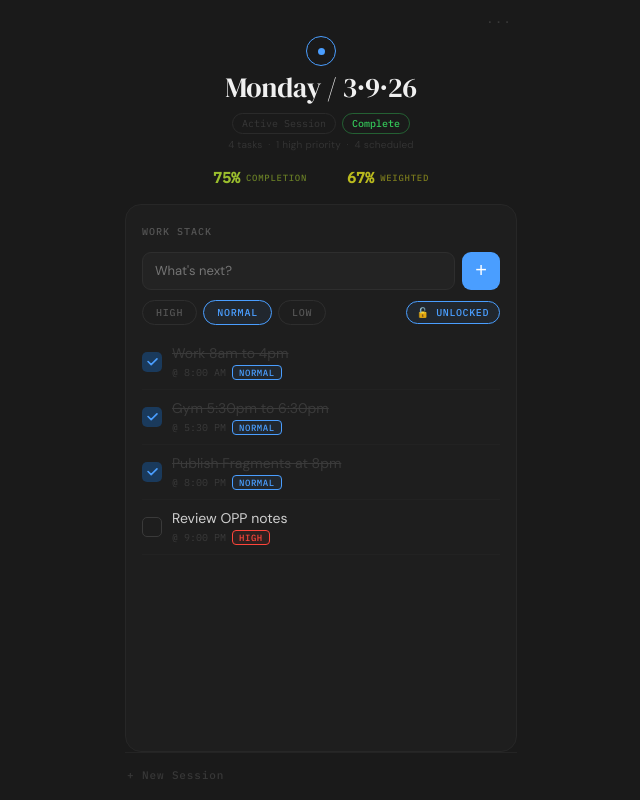
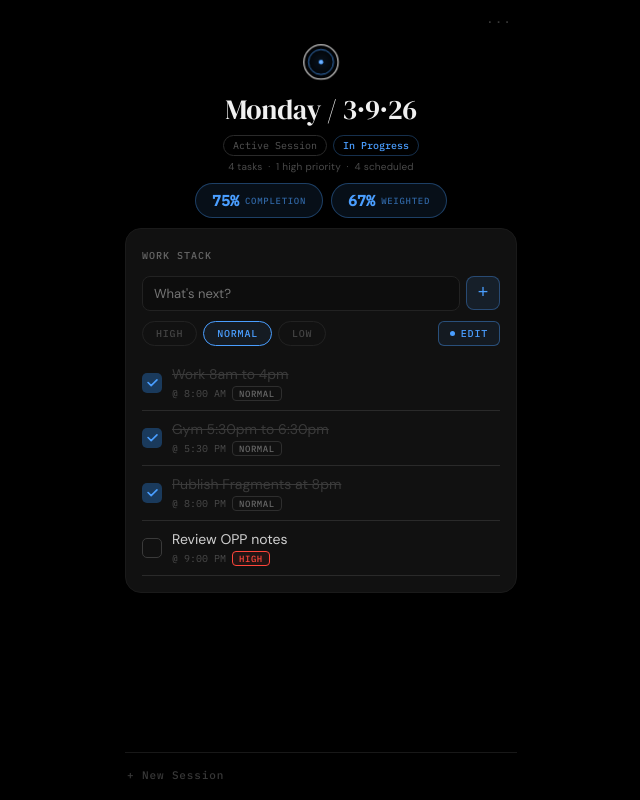
Before and after one commit to gtipjr1-create/OPP-V2, a React (Vite) app: page / in a window 1280 px wide. Shown: the whole page, without its empty margins (319-959 px from the left). Built offline with nearby package versions, Linux system fonts and the light colour scheme.

Commit message:
Polish OPP main screen layout, states, and Work Stack controls

```diff
--- a/index.html
+++ b/index.html
@@ -2,7 +2,7 @@
 <html lang="en">
   <head>
     <meta charset="UTF-8" />
-    <link rel="icon" type="image/svg+xml" href="/vite.svg" />
+    <link rel="icon" type="image/svg+xml" href="/opp-icon.svg" />
     <meta name="viewport" content="width=device-width, initial-scale=1.0" />
     <title>opp</title>
   </head>
--- a/src/ActiveSession.jsx
+++ b/src/ActiveSession.jsx
@@ -8,9 +8,9 @@ const tasksData = [
 ];
 
 const PRIORITY_COLORS = {
-  HIGH:   { color: "#FF453A", border: "#FF453A", bg: "rgba(255,69,58,0.07)"   },
-  NORMAL: { color: "#4A9EFF", border: "#4A9EFF", bg: "rgba(74,158,255,0.07)"  },
-  LOW:    { color: "#555",    border: "#3a3a3a",  bg: "transparent"            },
+  HIGH:   { color: "#FF453A", border: "#FF453A", bg: "rgba(255,69,58,0.07)" },
+  NORMAL: { color: "#666",    border: "#2e2e2e", bg: "transparent"           },
+  LOW:    { color: "#383838", border: "#222",    bg: "transparent"           },
 };
 const PRIORITY_WEIGHT = { HIGH: 3, NORMAL: 2, LOW: 1 };
 const FILTERS = ["HIGH", "NORMAL", "LOW"];
@@ -22,19 +22,15 @@ const SETTINGS_SECTIONS = [
 ];
 
 function getPctColor(pct) {
-  if (pct <= 50) {
-    const t = pct / 50;
-    return `rgb(255,${Math.round(69 + 111 * t)},${Math.round(58 - 58 * t)})`;
-  }
-  const t = (pct - 50) / 50;
-  return `rgb(${Math.round(255 - 203 * t)},${Math.round(180 + 19 * t)},${Math.round(89 * t)})`;
+  if (pct === 100) return "#34C759";
+  return "#4A9EFF";
 }
 
 const SHEET_STYLE = {
   position: "relative",
-  background: "#1a1a1a",
+  background: "#000000",
   borderRadius: "20px 20px 0 0",
-  border: "1px solid #2a2a2a",
+  border: "1px solid #1e1e1e",
   borderBottom: "none",
   padding: "20px 20px 36px",
   animation: "sheetUp 0.38s cubic-bezier(0.16,1,0.3,1) forwards",
@@ -42,12 +38,12 @@ const SHEET_STYLE = {
 const SHEET_HANDLE = { width: 36, height: 4, background: "#333", borderRadius: 2, margin: "0 auto 20px" };
 const SHEET_LABEL = { fontFamily: "'IBM Plex Mono', monospace", fontSize: 10, color: "#555", letterSpacing: "0.1em", marginBottom: 16 };
 const BTN_PRIMARY = { width: "100%", padding: "13px", borderRadius: 12, background: "#4A9EFF", border: "none", color: "white", fontFamily: "'DM Sans', sans-serif", fontSize: 14, fontWeight: 600, cursor: "pointer" };
-const BTN_GHOST   = { flex: 1, padding: "13px", borderRadius: 12, background: "transparent", border: "1px solid #2e2e2e", color: "#666", fontFamily: "'DM Sans', sans-serif", fontSize: 14, fontWeight: 500, cursor: "pointer" };
+const BTN_GHOST   = { flex: 1, padding: "13px", borderRadius: 12, background: "transparent", border: "1px solid #222222", color: "#666", fontFamily: "'DM Sans', sans-serif", fontSize: 14, fontWeight: 500, cursor: "pointer" };
 const BTN_DANGER  = { flex: 1, padding: "13px", borderRadius: 12, background: "#FF453A", border: "none", color: "white", fontFamily: "'DM Sans', sans-serif", fontSize: 14, fontWeight: 600, cursor: "pointer" };
 
 // ── CHECK ICON ──
 const CheckIcon = ({ checked, locked }) => (
-  <div style={{ width: 20, height: 20, borderRadius: 5, border: checked ? "none" : "1.5px solid #3a3a3a", background: checked ? "#1a3a5c" : "transparent", display: "flex", alignItems: "center", justifyContent: "center", flexShrink: 0, opacity: locked ? 0.4 : 1, transition: "all 0.15s ease" }}>
+  <div style={{ width: 20, height: 20, borderRadius: 5, border: checked ? "none" : "1.5px solid #3a3a3a", background: checked ? "#1a3a5c" : "transparent", display: "flex", alignItems: "center", justifyContent: "center", flexShrink: 0, transition: "all 0.15s ease" }}>
     {checked && (
       <svg width="11" height="8" viewBox="0 0 12 9" fill="none">
         <path d="M1 4L4.5 7.5L11 1" stroke="#4A9EFF" strokeWidth="1.8" strokeLinecap="round" strokeLinejoin="round" />
@@ -68,14 +64,15 @@ const PriorityBadge = ({ label }) => {
 
 // ── LOCK TOGGLE ──
 const LockToggle = ({ locked, onToggle }) => (
-  <button onClick={onToggle} style={{ display: "flex", alignItems: "center", gap: 5, padding: "4px 10px", borderRadius: 20, border: `1.5px solid ${locked ? "#3a3a3a" : "#4A9EFF"}`, background: locked ? "transparent" : "rgba(74,158,255,0.07)", color: locked ? "#555" : "#4A9EFF", fontFamily: "'IBM Plex Mono', monospace", fontSize: 10, fontWeight: 500, letterSpacing: "0.06em", cursor: "pointer", transition: "all 0.2s ease" }}>
-    {locked ? "🔒" : "🔓"} {locked ? "LOCKED" : "UNLOCKED"}
+  <button onClick={onToggle} style={{ display: "flex", alignItems: "center", gap: 6, padding: "5px 11px", borderRadius: 6, border: `1px solid ${locked ? "#252525" : "rgba(74,158,255,0.4)"}`, background: locked ? "transparent" : "rgba(74,158,255,0.07)", color: locked ? "#444" : "#4A9EFF", fontFamily: "'IBM Plex Mono', monospace", fontSize: 10, fontWeight: 500, letterSpacing: "0.08em", cursor: "pointer", transition: "all 0.2s ease" }}>
+    <div style={{ width: 5, height: 5, borderRadius: "50%", background: locked ? "#333" : "#4A9EFF", transition: "background 0.2s ease" }} />
+    {locked ? "LOCKED" : "EDIT"}
   </button>
 );
 
 // ── SETTINGS LAYER ──
 const SettingsLayer = ({ onClose, onAction }) => (
-  <div style={{ position: "absolute", inset: 0, background: "#161616", borderRadius: "inherit", animation: "slideInRight 0.52s cubic-bezier(0.16,1,0.3,1) forwards", display: "flex", flexDirection: "column", zIndex: 10 }}>
+  <div style={{ position: "absolute", inset: 0, background: "#080808", borderRadius: "inherit", animation: "slideInRight 0.52s cubic-bezier(0.16,1,0.3,1) forwards", display: "flex", flexDirection: "column", zIndex: 10 }}>
     <div style={{ position: "relative", height: 52, flexShrink: 0, display: "flex", alignItems: "center", padding: "0 18px", borderBottom: "1px solid #222" }}>
       <button onClick={onClose} style={{ background: "none", border: "none", color: "#444", fontFamily: "'IBM Plex Mono', monospace", fontSize: 11, cursor: "pointer", display: "flex", alignItems: "center", gap: 8, letterSpacing: "0.04em", padding: 0 }}>
         ‹ <span style={{ color: "#383838" }}>back</span>
@@ -91,9 +88,9 @@ const SettingsLayer = ({ onClose, onAction }) => (
               <div
                 key={ii}
                 onClick={() => onAction(item)}
-                style={{ display: "flex", alignItems: "center", justifyContent: "space-between", padding: "13px 14px", borderBottom: ii < section.items.length - 1 ? "1px solid #1e1e1e" : "none", cursor: "pointer", background: "#1a1a1a", transition: "background 0.15s ease" }}
-                onMouseEnter={e => e.currentTarget.style.background = "#1f1f1f"}
-                onMouseLeave={e => e.currentTarget.style.background = "#1a1a1a"}
+                style={{ display: "flex", alignItems: "center", justifyContent: "space-between", padding: "13px 14px", borderBottom: ii < section.items.length - 1 ? "1px solid #111111" : "none", cursor: "pointer", background: "#000000", transition: "background 0.15s ease" }}
+                onMouseEnter={e => e.currentTarget.style.background = "#131313"}
+                onMouseLeave={e => e.currentTarget.style.background = "#000000"}
               >
                 <span style={{ fontFamily: "'DM Sans', sans-serif", fontSize: 14, color: "#bbb", fontWeight: 400 }}>{item}</span>
                 <span style={{ color: "#333", fontSize: 16 }}>›</span>
@@ -120,7 +117,7 @@ const RenameSheet = ({ currentName, onSave, onClose }) => {
           value={value}
           onChange={e => setValue(e.target.value)}
           onKeyDown={e => { if (e.key === "Enter" && value.trim()) onSave(value.trim()); }}
-          style={{ width: "100%", background: "#232323", border: "1.5px solid #4A9EFF", borderRadius: 9, color: "#f0f0f0", fontFamily: "'DM Serif Display', serif", fontSize: 22, padding: "12px 14px", outline: "none", marginBottom: 16 }}
+          style={{ width: "100%", background: "#161616", border: "1.5px solid #4A9EFF", borderRadius: 9, color: "#f0f0f0", fontFamily: "'DM Serif Display', serif", fontSize: 22, padding: "12px 14px", outline: "none", marginBottom: 16 }}
         />
         <button onClick={() => value.trim() && onSave(value.trim())} style={BTN_PRIMARY}>Save</button>
       </div>
@@ -141,20 +138,21 @@ const EditSheet = ({ task, onSave, onClose }) => {
         <div style={SHEET_LABEL}>EDIT TASK</div>
         <div style={{ marginBottom: 14 }}>
           <div style={{ fontFamily: "'IBM Plex Mono', monospace", fontSize: 9, color: "#444", letterSpacing: "0.08em", marginBottom: 6 }}>LABEL</div>
-          <input value={label} onChange={e => setLabel(e.target.value)} style={{ width: "100%", background: "#232323", border: "1.5px solid #2e2e2e", borderRadius: 9, color: "#ccc", fontFamily: "'DM Sans', sans-serif", fontSize: 14, padding: "10px 12px", outline: "none" }} />
+          <input value={label} onChange={e => setLabel(e.target.value)} style={{ width: "100%", background: "#161616", border: "1.5px solid #222222", borderRadius: 9, color: "#ccc", fontFamily: "'DM Sans', sans-serif", fontSize: 14, padding: "10px 12px", outline: "none" }} />
         </div>
         <div style={{ marginBottom: 14 }}>
           <div style={{ fontFamily: "'IBM Plex Mono', monospace", fontSize: 9, color: "#444", letterSpacing: "0.08em", marginBottom: 6 }}>TIME</div>
-          <input value={time} onChange={e => setTime(e.target.value)} style={{ width: "100%", background: "#232323", border: "1.5px solid #2e2e2e", borderRadius: 9, color: "#ccc", fontFamily: "'DM Sans', sans-serif", fontSize: 14, padding: "10px 12px", outline: "none" }} />
+          <input value={time} onChange={e => setTime(e.target.value)} style={{ width: "100%", background: "#161616", border: "1.5px solid #222222", borderRadius: 9, color: "#ccc", fontFamily: "'DM Sans', sans-serif", fontSize: 14, padding: "10px 12px", outline: "none" }} />
         </div>
         <div style={{ marginBottom: 22 }}>
           <div style={{ fontFamily: "'IBM Plex Mono', monospace", fontSize: 9, color: "#444", letterSpacing: "0.08em", marginBottom: 8 }}>PRIORITY</div>
           <div style={{ display: "flex", gap: 8 }}>
             {FILTERS.map(f => {
-              const c = PRIORITY_COLORS[f];
               const active = priority === f;
+              const activeColor = f === "HIGH" ? "#FF453A" : "#4A9EFF";
+              const activeBg    = f === "HIGH" ? "rgba(255,69,58,0.07)" : "rgba(74,158,255,0.07)";
               return (
-                <button key={f} onClick={() => setPriority(f)} style={{ padding: "6px 16px", borderRadius: 20, border: `1.5px solid ${active ? c.border : "#2e2e2e"}`, background: active ? c.bg : "transparent", color: active ? c.color : "#555", fontFamily: "'IBM Plex Mono', monospace", fontSize: 10, fontWeight: 500, cursor: "pointer", transition: "all 0.15s ease" }}>
+                <button key={f} onClick={() => setPriority(f)} style={{ padding: "6px 16px", borderRadius: 20, border: `1px solid ${active ? activeColor : "#222"}`, background: active ? activeBg : "transparent", color: active ? activeColor : "#444", fontFamily: "'IBM Plex Mono', monospace", fontSize: 10, fontWeight: 500, cursor: "pointer", transition: "all 0.15s ease" }}>
                   {f}
                 </button>
               );
@@ -211,7 +209,7 @@ function SwipeRow({ task, locked, onTap, onToggle, onDelete, isDragging, isOver
   const reveal = Math.min(Math.abs(offset), 110);
 
   return (
-    <div style={{ position: "relative", overflow: "hidden", borderBottom: "1px solid #222" }}>
+    <div style={{ position: "relative", overflow: "hidden", borderBottom: "1px solid #2a2a2a" }}>
       <div style={{ position: "absolute", right: 0, top: 0, bottom: 0, width: reveal, background: "#FF453A", display: "flex", alignItems: "center", justifyContent: "center", transition: isDragging ? "none" : "width 0.1s ease" }}>
         {reveal > 20 && <span style={{ fontSize: 12, color: "white", fontFamily: "'IBM Plex Mono', monospace", letterSpacing: "0.06em" }}>DELETE</span>}
       </div>
@@ -224,10 +222,10 @@ function SwipeRow({ task, locked, onTap, onToggle, onDelete, isDragging, isOver
           padding: isDragging ? "9px 10px" : "9px 0",
           marginLeft: isDragging ? -10 : 0,
           marginRight: isDragging ? -10 : 0,
-          cursor: locked ? "not-allowed" : "pointer",
-          opacity: isOver ? 0.25 : isDragging ? 1 : locked ? 0.5 : 1,
+          cursor: "default",
+          opacity: isOver ? 0.25 : 1,
           transform: isDragging ? "scale(1.04)" : `translateX(${offset}px)`,
-          background: isDragging ? "#2e2e2e" : "#1e1e1e",
+          background: isDragging ? "#222222" : "#111111",
           borderRadius: isDragging ? 12 : 0,
           boxShadow: isDragging ? "0 16px 48px rgba(0,0,0,0.8), 0 4px 12px rgba(0,0,0,0.5)" : "none",
           zIndex: isDragging ? 100 : 1,
@@ -243,7 +241,7 @@ function SwipeRow({ task, locked, onTap, onToggle, onDelete, isDragging, isOver
             {task.label}
           </div>
           <div style={{ display: "flex", alignItems: "center", gap: 6 }}>
-            <span style={{ fontFamily: "'IBM Plex Mono', monospace", fontSize: 10, color: "#3a3a3a" }}>@ {task.time}</span>
+            <span style={{ fontFamily: "'IBM Plex Mono', monospace", fontSize: 10, color: "#4a4a4a" }}>@ {task.time}</span>
             <PriorityBadge label={task.priority} />
           </div>
         </div>
@@ -282,7 +280,7 @@ export default function ActiveSession({ onNavigate }) {
   const weightedColor   = getPctColor(weightedPct);
 
   const toggleTask = id => {
-    if (locked || dragIdRef.current) return;
+    if (dragIdRef.current) return;
     setTaskList(prev => prev.map(t => t.id === id ? { ...t, done: !t.done } : t));
   };
   const openEdit  = id => {
@@ -361,7 +359,7 @@ export default function ActiveSession({ onNavigate }) {
   const onContainerPointerLeave = useCallback(() => { clearTimeout(holdTimer.current); }, []);
 
   return (
-    <div style={{ height: "100vh", background: "#1a1a1a", display: "flex", justifyContent: "center", fontFamily: "'DM Sans', sans-serif", overflow: "hidden" }}>
+    <div style={{ height: "100vh", background: "#000000", display: "flex", justifyContent: "center", fontFamily: "'DM Sans', sans-serif", overflow: "hidden" }}>
       <style>{`
         @import url('https://fonts.googleapis.com/css2?family=DM+Sans:wght@300;400;500;600&family=DM+Serif+Display&family=IBM+Plex+Mono:wght@400;500&display=swap');
         * { box-sizing: border-box; margin: 0; padding: 0; }
@@ -369,6 +367,10 @@ export default function ActiveSession({ onNavigate }) {
         .nsb:hover span { color: #4A9EFF !important; }
         @keyframes slideInRight { from { transform: translateX(100%); opacity: 0.7; } to { transform: translateX(0); opacity: 1; } }
         @keyframes sheetUp      { from { transform: translateY(100%); opacity: 0.8; } to { transform: translateY(0);   opacity: 1; } }
+        @keyframes glowHalo  { 0%, 100% { opacity: 0.5;  r: 180px; } 50% { opacity: 0.85; r: 183px; } }
+        @keyframes outerRing { 0%, 100% { r: 168px; stroke-opacity: 0.9;  } 50% { r: 171px; stroke-opacity: 1;    } }
+        @keyframes innerRing { 0%, 100% { r: 122px; stroke-opacity: 0.85; } 50% { r: 125px; stroke-opacity: 1;    } }
+        @keyframes dotGlow   { 0%, 100% { opacity: 0.12; r: 22px; } 50% { opacity: 0.4;  r: 28px; } }
       `}</style>
 
       <div style={{ width: "100%", maxWidth: 420, display: "flex", flexDirection: "column", height: "100vh", position: "relative", overflow: "hidden" }}>
@@ -380,9 +382,29 @@ export default function ActiveSession({ onNavigate }) {
 
         {/* HERO */}
         <div style={{ display: "flex", flexDirection: "column", alignItems: "center", marginBottom: 10, flexShrink: 0, gap: 6 }}>
-          <div style={{ width: 30, height: 30, borderRadius: "50%", border: "1.5px solid #4A9EFF", display: "flex", alignItems: "center", justifyContent: "center" }}>
-            <div style={{ width: 7, height: 7, borderRadius: "50%", background: "#4A9EFF" }} />
-          </div>
+          <svg width="52" height="52" viewBox="0 0 512 512" fill="none" xmlns="http://www.w3.org/2000/svg" style={{ overflow: "visible" }}>
+            <defs>
+              <radialGradient id="hGlowGrad" cx="50%" cy="50%" r="50%">
+                <stop offset="0%" stopColor="#4A9EFF" stopOpacity="0.2"/>
+                <stop offset="100%" stopColor="#4A9EFF" stopOpacity="0"/>
+              </radialGradient>
+              <filter id="hDotBlur" x="-150%" y="-150%" width="400%" height="400%">
+                <feGaussianBlur stdDeviation="7"/>
+              </filter>
+            </defs>
+            {/* Glow halo */}
+            <circle cx="256" cy="256" r="180" fill="url(#hGlowGrad)" style={{ animation: "glowHalo 3s ease-in-out infinite" }}/>
+            {/* Outer white ring */}
+            <circle cx="256" cy="256" r="168" stroke="white" strokeWidth="10" style={{ animation: "outerRing 3s ease-in-out infinite" }}/>
+            {/* Inner blue ring */}
+            <circle cx="256" cy="256" r="122" stroke="#4A9EFF" strokeWidth="8" style={{ animation: "innerRing 3s ease-in-out infinite" }}/>
+            {/* Center glow */}
+            <circle cx="256" cy="256" r="22" fill="#4A9EFF" filter="url(#hDotBlur)" style={{ animation: "dotGlow 3s ease-in-out infinite" }}/>
+            {/* Center dot */}
+            <circle cx="256" cy="256" r="22" fill="#4A9EFF"/>
+            {/* Center dot highlight */}
+            <circle cx="256" cy="256" r="14" fill="white" fillOpacity="0.25"/>
+          </svg>
           <h1 style={{ fontFamily: "'DM Serif Display', serif", fontSize: 28, fontWeight: 400, color: "#f0f0f0", letterSpacing: "-0.01em", lineHeight: 1.1 }}>
             {sessionName}
           </h1>
@@ -390,12 +412,15 @@ export default function ActiveSession({ onNavigate }) {
 
         {/* STATUS CHIPS */}
         <div style={{ display: "flex", justifyContent: "center", gap: 6, marginBottom: 4, flexShrink: 0 }}>
-          <span style={{ padding: "3px 9px", borderRadius: 20, fontSize: 10, fontFamily: "'IBM Plex Mono', monospace", color: "#383838", border: "1px solid #2a2a2a" }}>Active Session</span>
-          <span style={{ padding: "3px 9px", borderRadius: 20, fontSize: 10, fontFamily: "'IBM Plex Mono', monospace", fontWeight: 500, color: "#34C759", border: "1px solid rgba(52,199,89,0.4)" }}>Complete</span>
+          <span style={{ padding: "3px 9px", borderRadius: 20, fontSize: 10, fontFamily: "'IBM Plex Mono', monospace", color: "#555", border: "1px solid #2a2a2a" }}>Active Session</span>
+          {completionPct === 100
+            ? <span style={{ padding: "3px 9px", borderRadius: 20, fontSize: 10, fontFamily: "'IBM Plex Mono', monospace", fontWeight: 500, color: "#34C759", border: "1px solid rgba(52,199,89,0.35)" }}>Complete</span>
+            : <span style={{ padding: "3px 9px", borderRadius: 20, fontSize: 10, fontFamily: "'IBM Plex Mono', monospace", fontWeight: 500, color: "#4A9EFF", border: "1px solid rgba(74,158,255,0.3)" }}>In Progress</span>
+          }
         </div>
 
         {/* META */}
-        <div style={{ textAlign: "center", fontSize: 10, color: "#333", marginBottom: 10, flexShrink: 0, letterSpacing: "0.02em" }}>
+        <div style={{ textAlign: "center", fontSize: 10, color: "#4a4a4a", marginBottom: 10, flexShrink: 0, letterSpacing: "0.02em" }}>
           {total} tasks&nbsp;&nbsp;·&nbsp;&nbsp;{taskList.filter(t => t.priority === "HIGH").length} high priority&nbsp;&nbsp;·&nbsp;&nbsp;{total} scheduled
         </div>
 
@@ -410,31 +435,32 @@ export default function ActiveSession({ onNavigate }) {
         </div>
 
         {/* WORK STACK CARD */}
-        <div style={{ margin: "0 14px 0", background: "#1e1e1e", borderRadius: 16, padding: "14px 16px 16px", border: "1px solid #272727", flex: 1, display: "flex", flexDirection: "column", minHeight: 0, overflow: dragId ? "visible" : "hidden" }}>
+        <div style={{ margin: "0 14px 0", background: "#111111", borderRadius: 16, padding: "14px 16px 16px", border: "1px solid #1a1a1a", flexShrink: 0, display: "flex", flexDirection: "column", overflow: dragId ? "visible" : "hidden" }}>
 
           <div style={{ marginBottom: 12, flexShrink: 0 }}>
-            <span style={{ fontFamily: "'IBM Plex Mono', monospace", fontSize: 10, fontWeight: 500, color: "#555", letterSpacing: "0.1em" }}>WORK STACK</span>
+            <span style={{ fontFamily: "'IBM Plex Mono', monospace", fontSize: 10, fontWeight: 500, color: "#666", letterSpacing: "0.1em" }}>WORK STACK</span>
           </div>
 
-          <div style={{ display: "flex", gap: 7, marginBottom: 10, flexShrink: 0 }}>
+          <div style={{ display: "flex", gap: 6, marginBottom: 10, flexShrink: 0 }}>
             <input
-              style={{ background: "#232323", border: `1.5px solid ${locked ? "#222" : "#2e2e2e"}`, borderRadius: 9, color: locked ? "#333" : "#ccc", fontFamily: "'DM Sans', sans-serif", fontSize: 13, padding: "9px 12px", flex: 1, outline: "none", transition: "all 0.15s ease" }}
+              style={{ background: "#0d0d0d", border: `1px solid ${locked ? "#1a1a1a" : "#222"}`, borderRadius: 8, color: locked ? "#333" : "#bbb", fontFamily: "'DM Sans', sans-serif", fontSize: 13, padding: "8px 11px", flex: 1, outline: "none", transition: "all 0.15s ease" }}
               placeholder={locked ? "Unlock to add tasks..." : "What's next?"}
               value={quickAdd}
               disabled={locked}
               onChange={e => setQuickAdd(e.target.value)}
               onKeyDown={e => e.key === "Enter" && addTask()}
             />
-            <button onClick={addTask} style={{ width: 38, height: 38, borderRadius: 9, background: locked ? "#222" : "#4A9EFF", border: "none", color: locked ? "#333" : "white", fontSize: 20, display: "flex", alignItems: "center", justifyContent: "center", cursor: locked ? "not-allowed" : "pointer", flexShrink: 0, transition: "all 0.15s ease" }}>+</button>
+            <button onClick={addTask} style={{ width: 34, height: 34, borderRadius: 8, background: locked ? "transparent" : "rgba(74,158,255,0.1)", border: `1px solid ${locked ? "#1a1a1a" : "rgba(74,158,255,0.35)"}`, color: locked ? "#2e2e2e" : "#4A9EFF", fontSize: 18, display: "flex", alignItems: "center", justifyContent: "center", cursor: locked ? "not-allowed" : "pointer", flexShrink: 0, transition: "all 0.15s ease" }}>+</button>
           </div>
 
           <div style={{ display: "flex", alignItems: "center", justifyContent: "space-between", marginBottom: 10, flexShrink: 0 }}>
             <div style={{ display: "flex", gap: 6 }}>
               {FILTERS.map(f => {
-                const c = PRIORITY_COLORS[f];
                 const active = activeFilter === f;
+                const activeColor = f === "HIGH" ? "#FF453A" : "#4A9EFF";
+                const activeBg    = f === "HIGH" ? "rgba(255,69,58,0.07)" : "rgba(74,158,255,0.07)";
                 return (
-                  <button key={f} onClick={() => setActiveFilter(f)} style={{ padding: "5px 13px", borderRadius: 20, border: `1.5px solid ${active ? c.border : "#2e2e2e"}`, background: active ? c.bg : "transparent", color: active ? c.color : "#555", fontFamily: "'IBM Plex Mono', monospace", fontSize: 10, fontWeight: 500, letterSpacing: "0.08em", cursor: "pointer", transition: "all 0.15s ease" }}>
+                  <button key={f} onClick={() => setActiveFilter(f)} style={{ padding: "5px 13px", borderRadius: 20, border: `1px solid ${active ? activeColor : "#222"}`, background: active ? activeBg : "transparent", color: active ? activeColor : "#444", fontFamily: "'IBM Plex Mono', monospace", fontSize: 10, fontWeight: 500, letterSpacing: "0.08em", cursor: "pointer", transition: "all 0.15s ease" }}>
                     {f}
                   </button>
                 );
@@ -446,7 +472,7 @@ export default function ActiveSession({ onNavigate }) {
           {/* TASK LIST */}
           <div
             ref={listRef}
-            style={{ flex: 1, overflowY: dragId ? "visible" : "auto", touchAction: dragId ? "none" : "pan-y" }}
+            style={{ maxHeight: "calc(100vh - 420px)", overflowY: dragId ? "visible" : "auto", touchAction: dragId ? "none" : "pan-y" }}
             onPointerDown={onContainerPointerDown}
             onPointerMove={onContainerPointerMove}
             onPointerUp={onContainerPointerUp}
@@ -467,8 +493,10 @@ export default function ActiveSession({ onNavigate }) {
           </div>
         </div>
 
+        <div style={{ flex: 1 }} />
+
         {/* NEW SESSION FOOTER */}
-        <div style={{ margin: "0 14px 14px", borderTop: "1px solid #242424", paddingTop: 11, flexShrink: 0 }}>
+        <div style={{ margin: "0 14px 14px", borderTop: "1px solid #181818", paddingTop: 11, flexShrink: 0 }}>
           <button className="nsb" style={{ width: "100%", display: "flex", alignItems: "center", gap: 8, background: "transparent", border: "none", cursor: "pointer", padding: "4px 2px" }}>
             <span style={{ fontFamily: "'IBM Plex Mono', monospace", fontSize: 11, fontWeight: 500, color: "#383838", letterSpacing: "0.08em", transition: "color 0.15s ease" }}>+ New Session</span>
           </button>
```
Also changed, not shown: src/ArchivedSessions.jsx (+35 -11 lines), public/opp-icon.svg (added), 1 other file (tests, documents, lock files or other folders).
